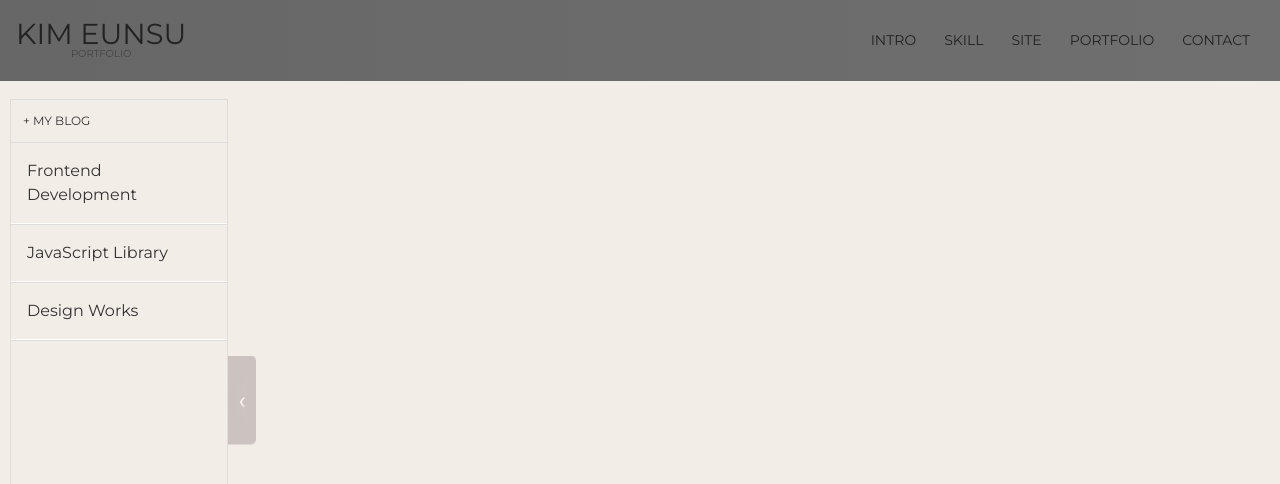
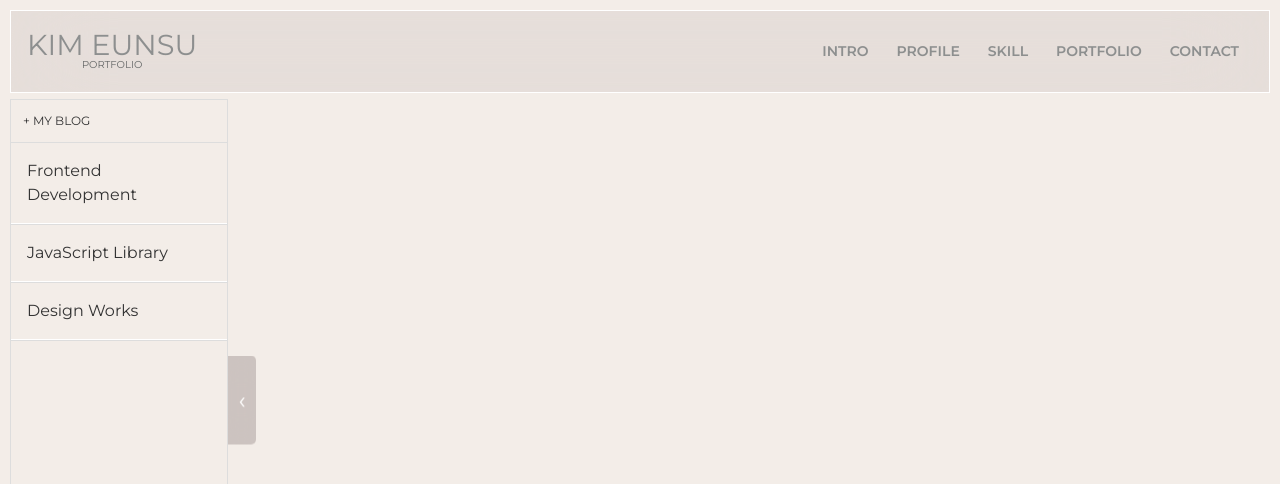
Before and after one commit to eun-su/kimeunsu-portfolio, a React (Create React App) app: page /page4Two in a window 1280 px wide. Shown: the top 484 px of the page. Built offline with nearby package versions, Linux system fonts and the light colour scheme; a small style sheet from the web is missing; a web font is replaced by a local one.

Commit message:
20250409

```diff
--- a/src/assets/css/style.css
+++ b/src/assets/css/style.css
@@ -23,7 +23,7 @@ a {text-decoration: none; color: #222; display: inline-block;}
 .navmenu { position: fixed; top: 0; left: 0; width: auto; height: 100vh; /* background: #333; */ color: #333; z-index: 1000; transition: transform 0.3s ease; }
 .nav-toggle-button { font-size: 24px; position: absolute; top: 50%; right: -28px; transform: translateY(-50%); background-color: #000; color: #fff; border: none; padding: 30px 10px; cursor: pointer; z-index: 1100; border-radius: 0 5px 5px 0; backdrop-filter: blur(15px); background-color: rgba(116, 99, 99, 0.3); }
 
-.page-main { position: relative; left: 21vw; top: 80px; }
+.page-main { position: relative; left: 21vw; top: 90px; }
 .accordion { width: 100%; height: 70vh; border: 1px solid #ddd; border-radius: 0 0 0 0; overflow: hidden; display: flex; flex-direction: column; }
 .accordion-subject { padding: 1em 1em; font-size: 12px; text-transform: uppercase; border-top: 1px solid #dddddd; border-right: 1px solid #ddd; border-left: 1px solid #ddd; border-radius: 0 0 0 0; /* background-color: #ffffff; */ }
 .accordion-item { border-bottom: 1px solid #ddd; }
@@ -57,7 +57,7 @@ a {text-decoration: none; color: #222; display: inline-block;}
   .accordion-item { width: 33.33%; text-align: center; position: relative; }
   .accordion-item.active { background-color: #e6f2ff; }
   .accordion-item:nth-child(4) { display: none !important; }
-  .accordion-header { padding: 1em 0.1em; }
+  .accordion-header { padding: 1em 0.1em; border-bottom: 0px solid #fff; }
   .accordion-body { position: relative; top: 0; left: 0; transform: translateX(0%); transition: transform 0.3s ease-in-out; width: 100vw; background: white; z-index: 999; display: none; }
   .accordion-body.show { display: block; }
   .accordion-body.show.first { display: block !important; transform: translateX(0%); }
--- a/src/assets/scss/section/_header.scss
+++ b/src/assets/scss/section/_header.scss
@@ -1,18 +1,31 @@
 #header {
     @include position-fixed;
     z-index: 10000;
+    padding: 10px;
+
+    @media (max-width: 768px){
+        padding: 0px;
+    }
 }
+
+.logo__color {
+    color: #ffffff;
+    mix-blend-mode: difference;
+    filter: invert(40%);
+}
+
 .header__inner {
     @include flex-between;
-    background: linear-gradient(-90deg, #666666, #777777, #666666);
-    background-size: 400% 400%;
-    animation: gradientWaves 50s ease infinite;
+    background-color: rgba(116, 99, 99, 0.1);
+    backdrop-filter: blur(45px);
+    // background: linear-gradient(-90deg, #666666, #777777, #666666);
+    // background-size: 400% 400%;
+    // animation: gradientWaves 50s ease infinite;
     // background-color: #888888;
-    /* background-color: rgba(116, 99, 99, 0.1); */
-    /* backdrop-filter: blur(15px); */
     padding: 1rem;
-    width: 100vw;
+    width: auto;
     min-height: 81px;
+    border: 1px solid #ffffff;
 
     @keyframes gradientWaves {
         0% {
@@ -26,6 +39,10 @@
         }
     }
 
+    @media (max-width: 800px){
+        border: 0px solid #ffffff;
+    }
+
     .header__logo {
         font-size: 0.9rem;
         text-align: center;
@@ -36,6 +53,7 @@
             font-size: 10px;
             display: block;
             color: var(--black200);
+            mix-blend-mode: difference;
         }
     }
 
@@ -52,7 +70,7 @@
                     position: absolute;
                     right: 0;
                     top: 68px;
-                    background-color: rgba(116,99,99,0.1);
+                    background-color: rgba(116,99,99,1);
                     backdrop-filter: blur(15px);
                     z-index: 10000;
                     min-width: 100vw;
@@ -85,6 +103,7 @@
                 font-size: 14px;
                 padding: 14px;
                 position: relative;
+                font-weight: 600;
 
                 &::before {
                     content: '';
@@ -121,6 +140,7 @@
             background-color: var(--black);
             margin-top: 19px;
             position: relative;
+            filter: invert(40%);
 
             &::before {
                 content: "";
--- a/src/assets/scss/section/_skillview.scss
+++ b/src/assets/scss/section/_skillview.scss
@@ -8,7 +8,7 @@
 
   .skillview__inner {
     width: 100%;
-    // max-width: 1260px;
+    top: 91px;
     display: flex;
     flex-direction: row;
     gap: 5vw;
@@ -17,7 +17,7 @@
 
   .skillview__content {
     position: sticky;
-    top: 120px;
+    top: 160px;
     left: 0;
     width: 48%;
     height: 10vw;
@@ -79,6 +79,7 @@
   .skillview__text span {
     font-weight: bold;
     color: #666;
+    font-size: 1vw;
   }
 
 
@@ -113,10 +114,11 @@
     flex-wrap: wrap;
     gap: 20px;
     margin-top: 20px;
+    justify-content: space-around;
   }
 
   .skillview__image-item {
-    width: 100%;
+    width: 45%;
     // max-width: 500px;
   }
 
@@ -146,7 +148,7 @@
 
 
 
-  @media (max-width: 1024px) {
+  @media (max-width: 768px) {
     .skillview__inner {
       flex-direction: column;
       padding: 0 5vw;
@@ -154,11 +156,11 @@
 
     .skillview__content{
       position: sticky;
-      top: 81px;
+      top: 132px;
       width: 100%;
-      z-index: 1000;
+      z-index: 900;
       background-color: #f3ede8;
-      padding: 10px;
+      padding: 20px;
     }
     .skillview__desc {
       width: 100%;
--- a/src/components/Header.jsx
+++ b/src/components/Header.jsx
@@ -47,7 +47,7 @@ const Header = () => {
             <div className="header__inner">
                 <div className="header__logo">
                     <h1>
-                        <a href="/">KIM EUNSU<em>PORTFOLIO</em></a>
+                        <a href="/" className="logo__color">KIM EUNSU<em>PORTFOLIO</em></a>
                     </h1>
                 </div>
                 <nav className={`header__nav ${show ? "show" : ""}`} role="navigation" aria-label="메인메뉴">
@@ -61,7 +61,7 @@ const Header = () => {
                         ) : (
                             headerNav.map((nav, key) => (
                                 <li key={key}>
-                                    <a href={nav.url}>{nav.title}</a>
+                                    <a href={nav.url} className="logo__color">{nav.title}</a>
                                 </li>
                             ))
                         )}
--- a/src/constants/index.js
+++ b/src/constants/index.js
@@ -59,12 +59,12 @@ export const headerNav = [
         url: "#intro"
     },
     {
-        title: "skill",
-        url: "#skill"
+        title: "profile",
+        url: "#profile"
     },
     {
-        title: "site",
-        url: "#site"
+        title: "skill",
+        url: "#skillview"
     },
     {
         title: "portfolio",
```
